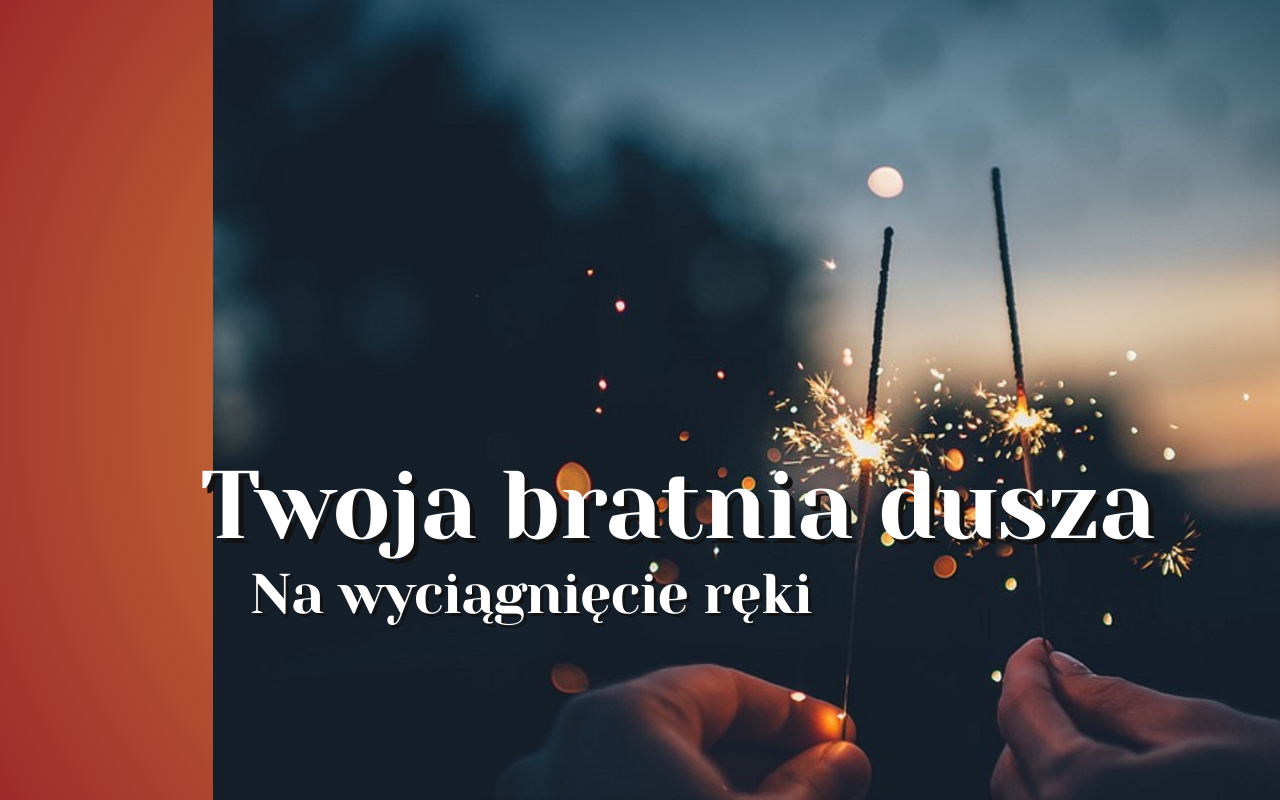
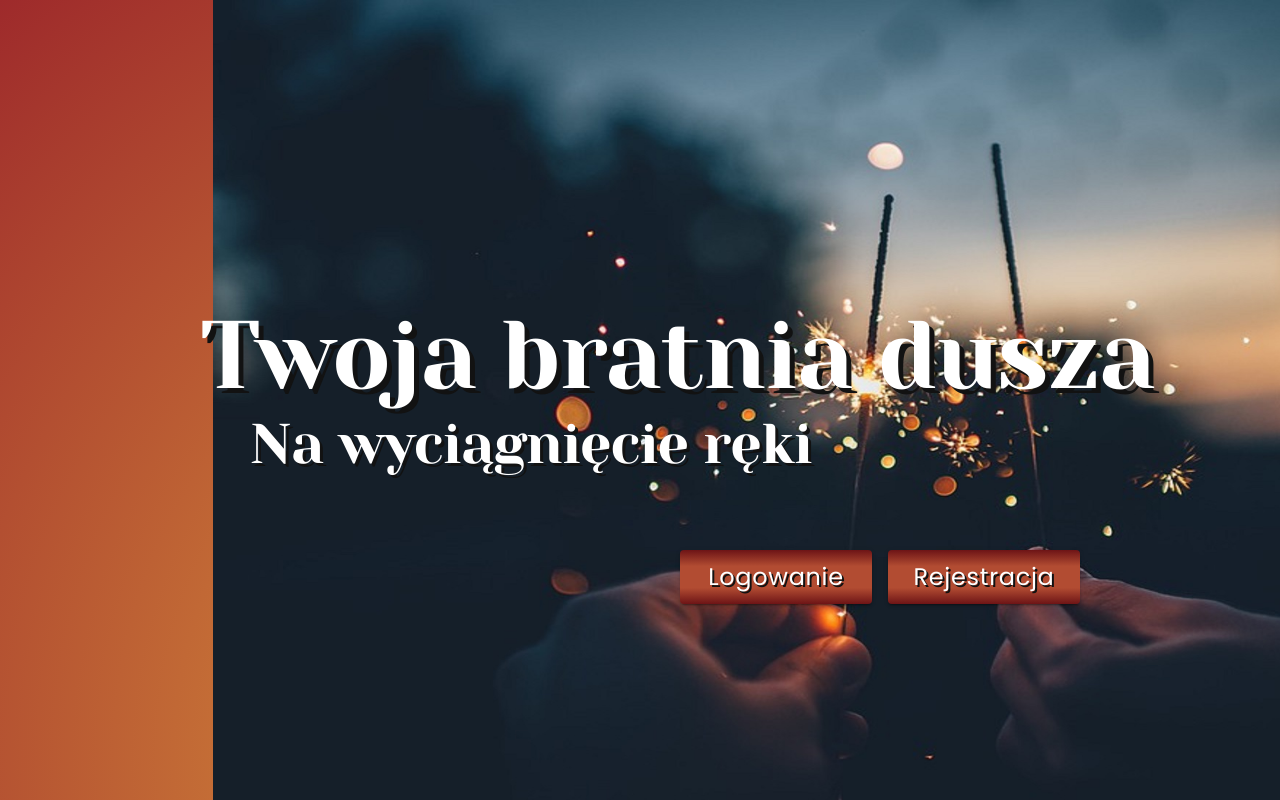
Before and after one commit to dawid-bobowski/souldate, a React (Vite) app: page / in a window 1280 px wide. Shown: the top 800 px of the page. Built offline with nearby package versions, Linux system fonts and the light colour scheme; a web font is replaced by a local one.

Commit message:
Home page UI rework v1

```diff
--- a/src/components/common/Navbar/LogoutButton.tsx
+++ b/src/components/common/Navbar/LogoutButton.tsx
@@ -6,6 +6,7 @@ import LogoutIcon from '@mui/icons-material/Logout';
 
 import { useAppDispatch } from '../../../app/hooks';
 import { logout } from '../../../features/user/userSlice';
+import { toggleMenu } from '../../../features/app/appSlice';
 
 function LogoutButton(): JSX.Element {
   const dispatch = useAppDispatch();
@@ -17,6 +18,7 @@ function LogoutButton(): JSX.Element {
       .get(`http://127.0.0.1:5000/api/logout`)
       .then((result) => {
         if (result.status === 204) {
+          dispatch(toggleMenu());
           dispatch(logout());
           navigate('/');
         } else {
--- a/src/components/layouts/SharedLayout.tsx
+++ b/src/components/layouts/SharedLayout.tsx
@@ -9,7 +9,7 @@ function SharedLayout(): JSX.Element {
   const isMenuOpen: boolean = useAppSelector((state) => state.app.isMenuOpen);
 
   function handleSwipe(): void {
-    dispatch(toggleMenu({ isMenuOpen: !isMenuOpen }));
+    dispatch(toggleMenu());
   }
 
   return (
--- a/src/components/pages/Home.tsx
+++ b/src/components/pages/Home.tsx
@@ -1,8 +1,8 @@
 import { Avatar, Box, Button, Grid, Typography } from '@mui/material';
 import { Link } from 'react-router-dom';
-import Logo from '../../assets/souldate-logo.png';
 import MainImage from '../../assets/jonathan-borba-couple2.jpg';
 
+// desktop UI to be reworked
 function Home(): JSX.Element {
   return (
     <Grid
@@ -10,7 +10,7 @@ function Home(): JSX.Element {
       component='main'
       id='home-container'
       sx={{
-        height: '100vh',
+        minHeight: '100vh',
         color: 'common.white',
         backgroundColor: 'rgb(224,159,62)',
         background: 'radial-gradient(circle, rgba(224,159,62,1) 0%, rgba(158,42,43,1) 100%)',
@@ -32,20 +32,25 @@ function Home(): JSX.Element {
           item
           sm={8}
         >
-          <img
+          <Box
+            component='img'
             src={MainImage}
-            width={1400}
+            sx={{
+              width: { sm: 1400 },
+              height: '100vh',
+              overflow: 'hidden',
+            }}
           />
         </Grid>
         <Grid
           item
           sm={1}
         />
-        <Box sx={{ position: 'absolute', top: 450, left: 200 }}>
+        <Box sx={{ position: 'absolute', top: { xs: 150, sm: 300 }, left: { xs: 25, sm: 200 } }}>
           <Typography
             variant='h1'
             sx={{
-              fontSize: '6.rem',
+              fontSize: { xs: '3rem', sm: '6rem' },
               fontFamily: '"Yeseva One", cursive',
               textShadow: '5px 5px rgba(18, 18, 18, 1)',
             }}
@@ -57,7 +62,8 @@ function Home(): JSX.Element {
             sx={{
               position: 'relative',
               left: 50,
-              fontSize: '3.5rem',
+              fontSize: { xs: '1.75rem', sm: '3.5rem' },
+              maxWidth: '80%',
               fontFamily: '"Yeseva One", cursive',
               textShadow: '3px 3px rgba(18, 18, 18, 1)',
             }}
@@ -65,7 +71,18 @@ function Home(): JSX.Element {
             Na wyciągnięcie ręki
           </Typography>
         </Box>
-        <Box sx={{ display: 'flex', gap: '1rem', position: 'absolute', top: 800, right: 400 }}>
+        <Box
+          sx={{
+            display: 'flex',
+            flexDirection: { xs: 'column', sm: 'row' },
+            gap: '1rem',
+            position: 'absolute',
+            top: { sm: 550 },
+            right: { sm: 200 },
+            bottom: { xs: 100, sm: 'unset' },
+            margin: { xs: '0 auto', sm: 'unset' },
+          }}
+        >
           <Button
             to='/login'
             aria-label='login'
@@ -132,9 +149,9 @@ function Home(): JSX.Element {
             sx={{ maxWidth: 1000 }}
           >
             Jeśli szukasz bratniej duszy, z którą będziesz mógł dzielić swoje pasje, marzenia i emocje, to SoulDate jest
-            dla Ciebie. Nasz algorytm znajdzie osobę najbardziej podobną do Ciebie na podstawie wspólnych zainteresowań i preferencji,
-            dzięki czemu masz pewność, że trafisz na osobę, która naprawdę Cię rozumie. Nie czekaj, dołącz już dziś i znajdź swoją bratnią
-            duszę!
+            dla Ciebie. Nasz algorytm znajdzie osobę najbardziej podobną do Ciebie na podstawie wspólnych zainteresowań
+            i preferencji, dzięki czemu masz pewność, że trafisz na osobę, która naprawdę Cię rozumie. Nie czekaj,
+            dołącz już dziś i znajdź swoją bratnią duszę!
           </Typography>
         </Grid>
         <Grid
@@ -155,7 +172,7 @@ function Home(): JSX.Element {
           <Grid
             sx={{
               display: 'flex',
-              flexDirection: 'row',
+              flexDirection: { xs: 'column', sm: 'row' },
               justifyContent: 'center',
               gap: '1rem',
               padding: '3rem 0',
--- a/src/features/app/appSlice.ts
+++ b/src/features/app/appSlice.ts
@@ -8,9 +8,8 @@ const appSlice = createSlice({
   name: 'app',
   initialState,
   reducers: {
-    toggleMenu(state, action: PayloadAction<{ isMenuOpen: boolean }>) {
-      const { isMenuOpen } = action.payload;
-      state.isMenuOpen = isMenuOpen;
+    toggleMenu(state) {
+      state.isMenuOpen = !state.isMenuOpen;
     },
   },
 });
--- a/src/features/user/userSlice.ts
+++ b/src/features/user/userSlice.ts
@@ -9,7 +9,7 @@ const userSlice = createSlice({
   name: 'user',
   initialState,
   reducers: {
-    login(state, action: PayloadAction<{ username: string, token: string }>) {
+    login(state, action: PayloadAction<{ username: string; token: string }>) {
       const { username, token } = action.payload;
       state.username = username;
       state.token = token;
```
